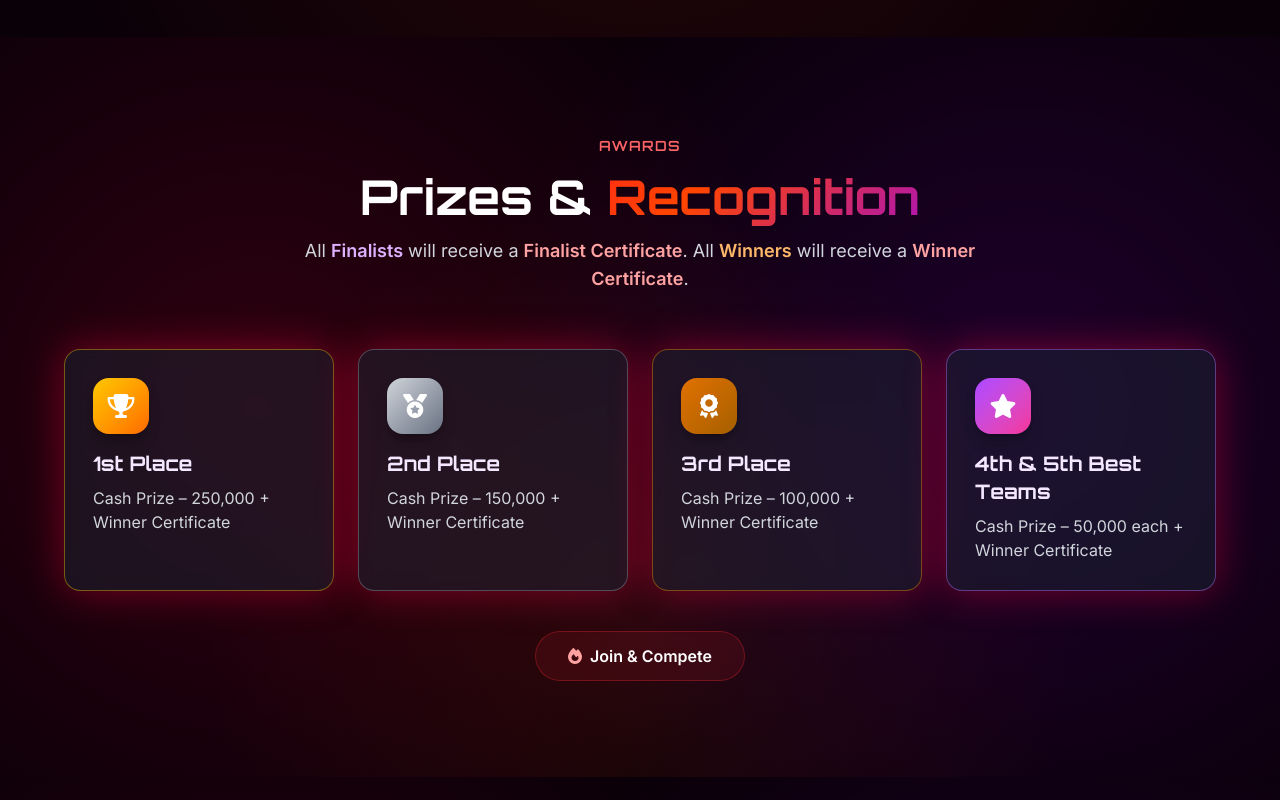
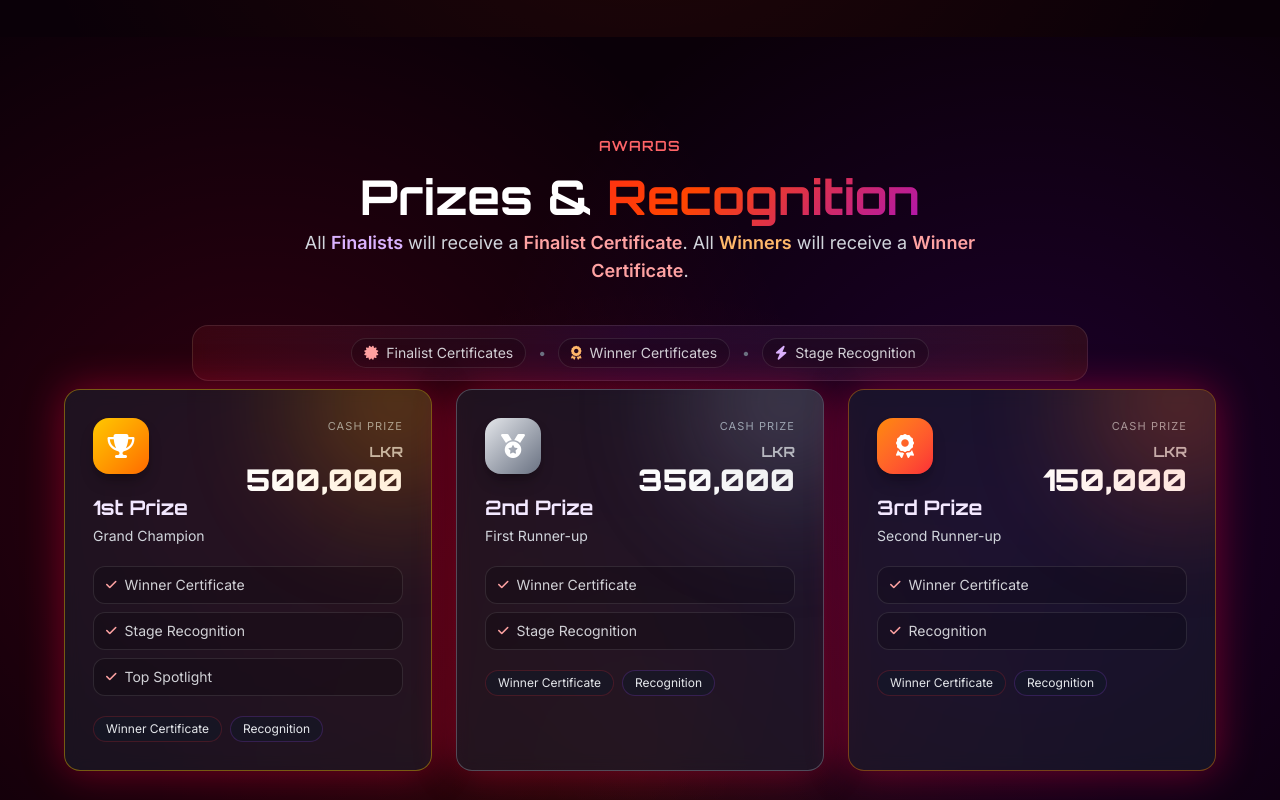
Before and after one commit to SakithmaVorandi/InfernoX-1.0, a Next.js app: page / in a window 1280 px wide. Shown: the part 3980-4780 px from the top of the page. Built offline with nearby package versions, Linux system fonts and the light colour scheme.

Commit message:
prizes updation

```diff
--- a/src/app/page.tsx
+++ b/src/app/page.tsx
@@ -11,6 +11,17 @@ type Track = {
   border: string;
   glow: string;
   icon: string;
+};
+
+type Prize = {
+  title: string;
+  amount: string;
+  subtitle: string;
+  icon: string;
+  color: string;
+  border: string;
+  highlight?: boolean;
+  perks?: string[];
 };
 
 export default function HomePage() {
@@ -134,37 +145,40 @@ export default function HomePage() {
     []
   );
 
-  // ✅ UPDATED PRIZES + CERTIFICATES INFO
-  const prizes = [
+  // ✅ UPDATED + ENHANCED PRIZES
+  const prizes: Prize[] = useMemo(
+    () => [
       {
-      title: "1st Place",
-      subtitle: "Cash Prize – 250,000 + Winner Certificate",
+        title: "1st Prize",
+        amount: "LKR 500,000",
+        subtitle: "Grand Champion",
         icon: "fa-trophy",
         color: "from-yellow-400 to-orange-500",
         border: "border-yellow-400/40",
+        highlight: true,
+        perks: ["Winner Certificate", "Stage Recognition", "Top Spotlight"],
       },
       {
-      title: "2nd Place",
-      subtitle: "Cash Prize – 150,000 + Winner Certificate",
+        title: "2nd Prize",
+        amount: "LKR 350,000",
+        subtitle: "First Runner-up",
         icon: "fa-medal",
-      color: "from-gray-300 to-gray-500",
+        color: "from-gray-200 to-gray-500",
         border: "border-gray-400/40",
+        perks: ["Winner Certificate", "Stage Recognition"],
       },
       {
-      title: "3rd Place",
-      subtitle: "Cash Prize – 100,000 + Winner Certificate",
+        title: "3rd Prize",
+        amount: "LKR 150,000",
+        subtitle: "Second Runner-up",
         icon: "fa-award",
-      color: "from-amber-600 to-yellow-700",
-      border: "border-amber-500/40",
+        color: "from-orange-400 to-red-500",
+        border: "border-orange-400/40",
+        perks: ["Winner Certificate", "Recognition"],
       },
-    {
-      title: "4th & 5th Best Teams",
-      subtitle: "Cash Prize – 50,000 each + Winner Certificate",
-      icon: "fa-star",
-      color: "from-purple-500 to-pink-500",
-      border: "border-purple-400/40",
-    },
-  ];
+    ],
+    []
+  );
 
   const scrollToId = (id: string) => {
     const el = document.getElementById(id);
@@ -525,9 +539,7 @@ export default function HomePage() {
             <h2 className="text-5xl font-bold mt-4 mb-4 orbitron">
               Competetive <span className="text-gradient-animated">Tracks</span>
             </h2>
-            <p className="text-gray-300 text-lg max-w-3xl mx-auto">
-              Pick one track and build an AI solution with real-world value.
-            </p>
+            <p className="text-gray-300 text-lg max-w-3xl mx-auto">Pick one track and build an AI solution with real-world value.</p>
           </div>
 
           <div className="flex flex-wrap justify-center gap-6">
@@ -568,9 +580,7 @@ export default function HomePage() {
       <section id="timeline" className="py-24 px-4 hero-gradient relative flame-bg">
         <div className="max-w-4xl mx-auto">
           <div className="text-center mb-16 scroll-reveal">
-            <span className="text-red-400 font-semibold text-sm uppercase tracking-widest orbitron">
-              Official Schedule
-            </span>
+            <span className="text-red-400 font-semibold text-sm uppercase tracking-widest orbitron">Official Schedule</span>
             <h2 className="text-5xl font-bold mt-4 mb-6 orbitron">
               Event <span className="text-gradient-animated">Timeline</span>
             </h2>
@@ -609,12 +619,12 @@ export default function HomePage() {
         </div>
       </section>
 
-      {/* Prizes */}
+      {/* ✅ ENHANCED Prizes Section (compact — won’t exceed) */}
       <section id="prizes" className="py-24 px-4 hero-gradient relative flame-bg">
         <div className="max-w-6xl mx-auto">
-          <div className="text-center mb-14 scroll-reveal">
+          <div className="text-center mb-10 scroll-reveal">
             <span className="text-red-400 font-semibold text-sm uppercase tracking-widest orbitron">Awards</span>
-            <h2 className="text-5xl font-bold mt-4 mb-4 orbitron">
+            <h2 className="text-5xl font-bold mt-4 mb-2 orbitron">
               Prizes & <span className="text-gradient-animated">Recognition</span>
             </h2>
             <p className="text-gray-300 text-lg max-w-3xl mx-auto">
@@ -625,19 +635,96 @@ export default function HomePage() {
             </p>
           </div>
 
-          <div className="grid md:grid-cols-2 lg:grid-cols-4 gap-6">
+          {/* Top strip (kept compact) */}
+          <div className="mb-2 scroll-reveal">
+            <div className="mx-auto max-w-4xl rounded-2xl border border-white/10 bg-gradient-to-r from-red-500/10 via-purple-500/10 to-orange-500/10 px-5 py-3 backdrop-blur-sm">
+              <div className="flex flex-wrap items-center justify-center gap-3 text-sm text-gray-200/90">
+                <span className="inline-flex items-center gap-2 px-3 py-1 rounded-full bg-black/20 border border-white/10">
+                  <i className="fas fa-certificate text-red-300" />
+                  Finalist Certificates
+                </span>
+                <span className="text-gray-500">•</span>
+                <span className="inline-flex items-center gap-2 px-3 py-1 rounded-full bg-black/20 border border-white/10">
+                  <i className="fas fa-award text-orange-300" />
+                  Winner Certificates
+                </span>
+                <span className="text-gray-500">•</span>
+                <span className="inline-flex items-center gap-2 px-3 py-1 rounded-full bg-black/20 border border-white/10">
+                  <i className="fas fa-bolt text-purple-300" />
+                  Stage Recognition
+                </span>
+              </div>
+            </div>
+          </div>
+
+          {/* Cards */}
+          <div className="grid md:grid-cols-2 lg:grid-cols-3 gap-6 items-stretch">
             {prizes.map((p) => (
               <div
                 key={p.title}
-                className={`scroll-reveal bg-gray-800/45 backdrop-blur-sm p-7 rounded-2xl border ${p.border} glow-box card-3d`}
+                className={`relative scroll-reveal bg-gray-800/45 backdrop-blur-sm p-7 rounded-2xl border ${
+                  p.border
+                } glow-box card-3d overflow-hidden ${p.highlight ? "ring-1 ring-yellow-400/25" : ""}`}
               >
+                {/* Grand badge
+                {p.highlight && (
+                  <div className="absolute top-4 right-4 text-[10px] uppercase tracking-widest px-3 py-1 rounded-full bg-yellow-500/15 border border-yellow-400/30 text-yellow-200">
+                    GRAND
+                  </div>
+                )}*/}
+
+                {/* Soft gradient wash */}
+                <div
+                  className={`pointer-events-none absolute -top-20 -right-16 h-48 w-48 rounded-full blur-3xl opacity-30 bg-gradient-to-br ${p.color}`}
+                />
+
+                <div className="flex items-start justify-between gap-5">
+                  {/* Left */}
+                  <div className="min-w-0">
                     <div
                       className={`w-14 h-14 rounded-2xl bg-gradient-to-br ${p.color} flex items-center justify-center text-2xl shadow-lg shadow-black/25`}
                     >
                       <i className={`fas ${p.icon}`} />
                     </div>
-                <h3 className="text-xl font-bold mt-4 orbitron text-purple-100">{p.title}</h3>
-                <p className="text-gray-300 mt-2">{p.subtitle}</p>
+
+                    <h3 className="text-xl font-bold mt-5 orbitron text-purple-100">{p.title}</h3>
+                    <p className="text-gray-300 mt-1 text-sm">{p.subtitle}</p>
+                  </div>
+
+                  {/* Right (two-line amount like your screenshot) */}
+                  <div className="text-right flex-shrink-0">
+                    <div className="text-[11px] text-gray-400 uppercase tracking-widest">Cash Prize</div>
+                    <div className="mt-2 leading-none">
+                      <div className="orbitron text-gray-200/80 font-bold text-sm">LKR</div>
+                      <div className="orbitron font-black text-3xl text-white">{p.amount.replace("LKR", "").trim()}</div>
+                    </div>
+                  </div>
+                </div>
+
+                {/* Perks (kept compact so it won’t exceed) */}
+                {p.perks?.length ? (
+                  <div className="mt-5 grid gap-2">
+                    {p.perks.map((perk) => (
+                      <div
+                        key={perk}
+                        className="flex items-center gap-2 rounded-xl bg-black/20 border border-white/10 px-3 py-2 text-sm text-gray-200/90"
+                      >
+                        <i className="fas fa-check text-red-300 text-xs" />
+                        <span>{perk}</span>
+                      </div>
+                    ))}
+                  </div>
+                ) : null}
+
+                {/* Bottom chips */}
+                <div className="mt-5 flex flex-wrap items-center gap-2">
+                  <span className="text-xs px-3 py-1 rounded-full bg-gray-900/50 border border-red-500/20 text-gray-200">
+                    Winner Certificate
+                  </span>
+                  <span className="text-xs px-3 py-1 rounded-full bg-gray-900/50 border border-purple-500/20 text-gray-200">
+                    Recognition
+                  </span>
+                </div>
               </div>
             ))}
           </div>
@@ -658,9 +745,7 @@ export default function HomePage() {
       <section id="register" className="py-16 px-4 hero-gradient relative flame-bg">
         <div className="max-w-6xl mx-auto">
           <div className="text-center mb-8 scroll-reveal">
-      <span className="text-red-400 font-semibold text-sm uppercase tracking-widest orbitron">
-        Join the Battle
-      </span>
+            <span className="text-red-400 font-semibold text-sm uppercase tracking-widest orbitron">Join the Battle</span>
             <h2 className="text-4xl md:text-5xl font-bold mt-3 mb-3 orbitron">
               Register Your <span className="text-gradient-animated">Team</span>
             </h2>
@@ -716,11 +801,9 @@ export default function HomePage() {
                     </div>
                   </div>
 
-            {/* ✅ MOVED HERE: Registration deadline line (inside Team Registration column) */}
                   <div className="mt-3 text-[11px] text-gray-400 bg-black/30 rounded-lg px-3 py-2 border border-white/5">
                     <i className="fas fa-clock mr-1 text-purple-300/70" />
-              Registration deadline:{" "}
-              <span className="text-white font-medium">February 28, 2024</span> • Don&apos;t miss out!
+                    Registration deadline: <span className="text-white font-medium">February 28, 2024</span> • Don&apos;t miss out!
                   </div>
 
                   <div className="mt-auto pt-2 text-xs text-gray-400 italic border-t border-white/10">
@@ -792,7 +875,6 @@ export default function HomePage() {
                     Register Now
                   </Link>
 
-            {/* ✅ UPDATED: finalist + winner certificates message */}
                   <div className="mt-3 rounded-xl bg-gradient-to-r from-red-500/10 to-purple-500/10 border border-white/10 px-3 py-2.5 text-xs text-gray-300">
                     <i className="fas fa-certificate text-red-300 mr-1" />
                     <span className="text-gray-100 font-semibold">Finalists</span> get a{" "}
@@ -803,13 +885,10 @@ export default function HomePage() {
                   </div>
                 </div>
               </div>
-
-        {/* ❌ REMOVED FROM HERE: global bottom deadline line */}
             </div>
           </div>
         </div>
       </section>
-
 
       {/* Footer */}
       <footer className="bg-slate-950/70 backdrop-blur-xl border-t border-white/10 shadow-2xl shadow-black/30">
```
Lines whose indentation alone changed are shown as unchanged.
